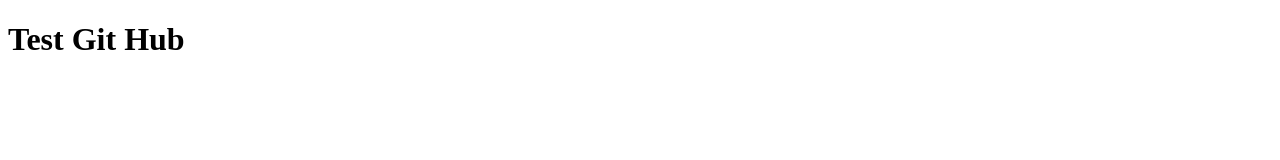
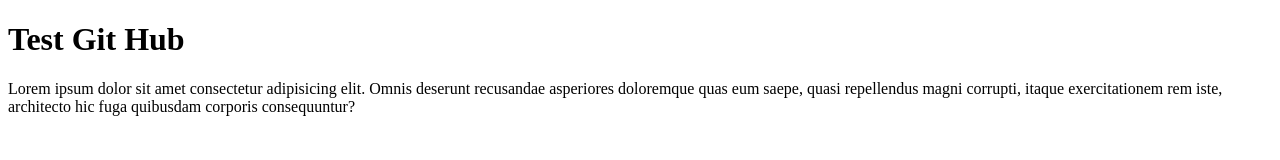
Before and after one commit to mitsukil16/firs_repository, a plain HTML site: page index.html in a window 1280 px wide. Drawn offline with Linux system fonts and the light colour scheme.

Commit message:
Agregue un parrafo

```diff
--- a/index.html
+++ b/index.html
@@ -7,5 +7,6 @@
 </head>
 <body>
     <h1>Test Git Hub</h1>
+    <p>Lorem ipsum dolor sit amet consectetur adipisicing elit. Omnis deserunt recusandae asperiores doloremque quas eum saepe, quasi repellendus magni corrupti, itaque exercitationem rem iste, architecto hic fuga quibusdam corporis consequuntur?</p>
 </body>
 </html>
```
